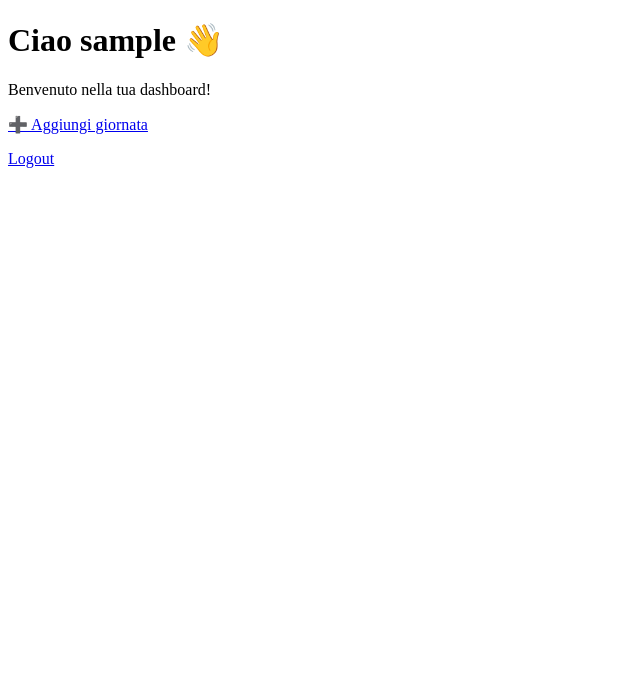
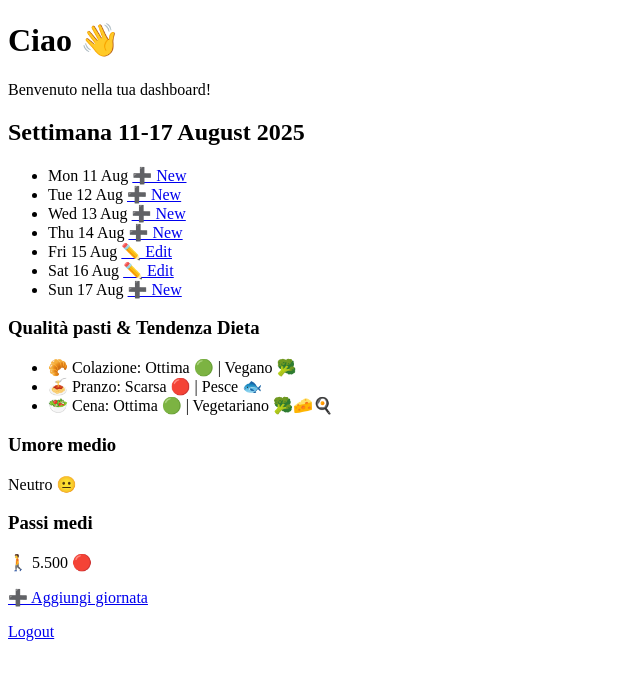
Before and after one commit to ar3ac/h3althlog, a Flask app: page /dashboard in a window 1280 px wide. Shown: the top 680 px of the page, without its empty margins (0-640 px from the left). Run offline with Flask 3, Linux system fonts and the light colour scheme; the visitor is signed in with stand-in values (Sample User, id 1); parts of the project's set-up code (start-up, migrations or seed data) failed here and were passed over.

Commit message:
forms fixed and dashboard cards

```diff
--- a/src/h3althlog/entries/templates/form.html
+++ b/src/h3althlog/entries/templates/form.html
@@ -20,8 +20,8 @@
         {{ form.lunch_diet.label }} {{ form.lunch_diet() }}<br>
         {{ form.dinner_diet.label }} {{ form.dinner_diet() }}<br><br>
 
-        {{ form.mood.label }} {{ form.mood(size=20) }}<br>
-        {{ form.poop_quality.label }} {{ form.poop_quality(size=20) }}<br><br>
+        {{ form.mood.label }} {{ form.mood() }}<br>
+        {{ form.poop_quality.label }} {{ form.poop_quality() }}<br><br>
 
         {{ form.medications.label }} {{ form.medications(rows=3, cols=30) }}<br>
         {{ form.comment.label }} {{ form.comment(rows=3, cols=30) }}<br><br>
--- a/src/h3althlog/main/routes.py
+++ b/src/h3althlog/main/routes.py
@@ -1,6 +1,7 @@
 from flask import render_template, session, redirect, url_for, flash
 from . import bp
-
+from .utils import get_week_label, get_meals_with_diet, get_mood_label, get_steps_label, get_week_days
+from .services import get_week_entries
 
 @bp.route("/")
 def home():
@@ -12,7 +13,66 @@ def home():
 
 @bp.route("/dashboard")
 def dashboard():
-    if "user" not in session:
-        flash("Devi fare login per accedere.", "error")
-        return redirect(url_for("auth.login"))
-    return render_template("dashboard.html", user=session["user"])
+    week_label = get_week_label()
+    entries = get_week_entries()
+
+    # Indiciamo le date già presenti nel DB
+    existing_dates = {e.date for e in entries}
+
+    # Giorni della settimana corrente
+    week_days = get_week_days()
+
+    # Prepariamo dati per i link
+    day_links = []
+    for d in week_days:
+        exists = d in existing_dates
+        if exists:
+            url = url_for("entries.edit_entry", entry_date=d.isoformat())
+        else:
+            url = url_for("entries.new_entry") + f"?date={d.isoformat()}"
+
+        day_links.append({
+            "date": d,
+            "exists": exists,
+            "url": url
+        })
+
+    # Liste di aggregazione
+    colazione_q, pranzo_q, cena_q = [], [], []
+    colazione_d, pranzo_d, cena_d = [], [], []
+    moods, steps = [], []
+
+    for e in entries:
+        if e.breakfast_quality:
+            colazione_q.append(e.breakfast_quality)
+        if e.lunch_quality:
+            pranzo_q.append(e.lunch_quality)
+        if e.dinner_quality:
+            cena_q.append(e.dinner_quality)
+
+        if e.breakfast_diet:
+            colazione_d.append(e.breakfast_diet)
+        if e.lunch_diet:
+            pranzo_d.append(e.lunch_diet)
+        if e.dinner_diet:
+            cena_d.append(e.dinner_diet)
+
+        if e.mood:
+            moods.append(e.mood)
+        if e.steps:
+            steps.append(e.steps)
+
+    # Preparazione cards
+    meals = get_meals_with_diet(colazione_q, pranzo_q, cena_q,
+                                colazione_d, pranzo_d, cena_d)
+    mood_label = get_mood_label(moods)
+    steps_label = get_steps_label(steps)
+
+    return render_template(
+        "dashboard.html",
+        week_label=week_label,
+        meals=meals,
+        mood_label=mood_label,
+        steps_label=steps_label,
+        day_links=day_links
+    )
--- /dev/null
+++ b/src/h3althlog/main/services.py
@@ -0,0 +1,12 @@
+from ..models import Entry
+from .utils import get_week_range
+
+
+def get_week_entries():
+    start, end = get_week_range()
+    return (
+        Entry.query
+        .filter(Entry.date >= start, Entry.date <= end)
+        .order_by(Entry.date.asc())
+        .all()
+    )
--- a/src/h3althlog/main/templates/dashboard.html
+++ b/src/h3althlog/main/templates/dashboard.html
@@ -18,11 +18,44 @@
 
     <h1>Ciao {{ user }} 👋</h1>
     <p>Benvenuto nella tua dashboard!</p>
+
+    <h2>{{ week_label }}</h2>
+  <ul class="week-days">
+    {% for day in day_links %}
+      <li>
+        {{ day.date.strftime("%a %d %b") }}
+        {% if day.exists %}
+          <a href="{{ day.url }}">✏️ Edit</a>
+        {% else %}
+          <a href="{{ day.url }}">➕ New</a>
+        {% endif %}
+      </li>
+    {% endfor %}
+  </ul>
+
+    <div class="card">
+      <h3>Qualità pasti & Tendenza Dieta</h3>
+      <ul>
+        <li>🥐 Colazione: {{ meals.colazione.quality }} | {{ meals.colazione.diet }}</li>
+        <li>🍝 Pranzo: {{ meals.pranzo.quality }} | {{ meals.pranzo.diet }}</li>
+        <li>🥗 Cena: {{ meals.cena.quality }} | {{ meals.cena.diet }}</li>
+      </ul>
+    </div>
+    <div class="card">
+      <h3>Umore medio</h3>
+      <p>{{ mood_label }}</p>
+    </div>
+
+    <div class="card">
+      <h3>Passi medi</h3>
+      <p>{{ steps_label }}</p>
+    </div>
+
+
     <a href="{{ url_for('entries.new_entry') }}" class="btn btn-primary">
     ➕ Aggiungi giornata
     </a>
 
-
     <p><a href="{{ url_for('auth.logout') }}">Logout</a></p>
   </body>
 </html>
--- /dev/null
+++ b/src/h3althlog/main/utils.py
@@ -0,0 +1,134 @@
+from datetime import date, timedelta
+
+
+from datetime import date, timedelta
+import locale
+
+# Imposta la lingua italiana per i mesi
+locale.setlocale(locale.LC_TIME, "it_IT.utf8")
+
+# --- RANGE SETTIMANA ---
+def get_week_range(today: date | None = None) -> tuple[date, date]:
+    if today is None:
+        today = date.today()
+    start = today - timedelta(days=today.weekday())  # lun
+    end = start + timedelta(days=6)                  # dom
+    return start, end
+
+
+def get_week_label(today: date | None = None) -> str:
+    """Ritorna un'etichetta tipo 'Settimana 11-17 Agosto 2025'."""
+    if today is None:
+        today = date.today()
+
+    start = today - timedelta(days=today.weekday())  # lunedì
+    end = start + timedelta(days=6)                  # domenica
+
+    # Se mese di inizio e fine coincidono
+    if start.month == end.month:
+        label = f"Settimana {start.day}-{end.day} {end.strftime('%B %Y')}"
+    else:
+        # Caso raro: settimana a cavallo di due mesi
+        label = f"Settimana {start.day} {start.strftime('%B')} - {end.day} {end.strftime('%B %Y')}"
+
+    return label
+
+
+def get_meal_quality_label(avg: float) -> str:
+    """Trasforma la media numerica in etichetta + emoji."""
+    if avg < 1.5:
+        return "Ottima 🟢"
+    elif avg < 2.5:
+        return "Normale 🟡"
+    else:
+        return "Scarsa 🔴"
+
+
+# def get_meals_breakdown(colazione: list[int], pranzo: list[int], cena: list[int]) -> dict:
+#     """
+#     Calcola la media settimanale per ogni pasto
+#     e ritorna un dizionario con le etichette pronte.
+#     """
+#     def safe_avg(values: list[int]) -> float:
+#         return sum(values) / len(values) if values else 0
+
+#     return {
+#         "colazione": get_meal_quality_label(safe_avg(colazione)),
+#         "pranzo": get_meal_quality_label(safe_avg(pranzo)),
+#         "cena": get_meal_quality_label(safe_avg(cena)),
+#     }
+
+
+def get_diet_label(value: int) -> str:
+    """Ritorna etichetta + emoji per una dieta singola."""
+    mapping = {
+        1: "Vegano 🥦",
+        2: "Vegetariano 🥦🧀🍳",
+        3: "Pesce 🐟",
+        4: "Pollo 🍗",
+        5: "Carne rossa 🥩"
+    }
+    return mapping.get(value, "N/A")
+
+
+def get_diet_prevalence(values: list[int]) -> str:
+    """Trova la dieta più frequente in una lista settimanale."""
+    if not values:
+        return "Nessun dato 🤷"
+    from collections import Counter
+    most_common, _ = Counter(values).most_common(1)[0]
+    return get_diet_label(most_common)
+
+
+def get_meals_with_diet(colazione_q: list[int], pranzo_q: list[int], cena_q: list[int],
+                        colazione_d: list[int], pranzo_d: list[int], cena_d: list[int]) -> dict:
+    """Combina qualità e dieta per ogni pasto."""
+    def safe_avg(values: list[int]) -> float:
+        return sum(values) / len(values) if values else 0
+
+    return {
+        "colazione": {
+            "quality": get_meal_quality_label(safe_avg(colazione_q)),
+            "diet": get_diet_prevalence(colazione_d)
+        },
+        "pranzo": {
+            "quality": get_meal_quality_label(safe_avg(pranzo_q)),
+            "diet": get_diet_prevalence(pranzo_d)
+        },
+        "cena": {
+            "quality": get_meal_quality_label(safe_avg(cena_q)),
+            "diet": get_diet_prevalence(cena_d)
+        }
+    }
+
+
+# --- UMORE ---
+MOOD_MAP = {"😊": 1, "😐": 2, "😞": 3}
+def get_mood_label(moods: list[str]) -> str:
+    if not moods:
+        return "Nessun dato 🤷"
+    nums = [MOOD_MAP.get(m, 2) for m in moods]  # default neutro se manca
+    avg = sum(nums) / len(nums)
+    if avg < 1.5:
+        return "Positivo 😊"
+    elif avg < 2.5:
+        return "Neutro 😐"
+    else:
+        return "Negativo 😞"
+
+
+# --- PASSI ---
+def get_steps_label(steps: list[int]) -> str:
+    if not steps:
+        return "Nessun dato 🤷"
+    avg = int(sum(steps) / len(steps))
+    formatted = f"{avg:,}".replace(",", ".")
+    if avg >= 10000:
+        return f"🚶 {formatted} 🟢"
+    else:
+        return f"🚶 {formatted} 🔴"
+
+
+def get_week_days(today: date | None = None) -> list[date]:
+    start, end = get_week_range(today)
+    return [start + timedelta(days=i) for i in range(7)]
```
Also changed, not shown: src/h3althlog/entries/forms.py (+22 -5 lines), src/h3althlog/entries/routes.py (+19 -1 lines), src/h3althlog/instance/h3althlog.db.
